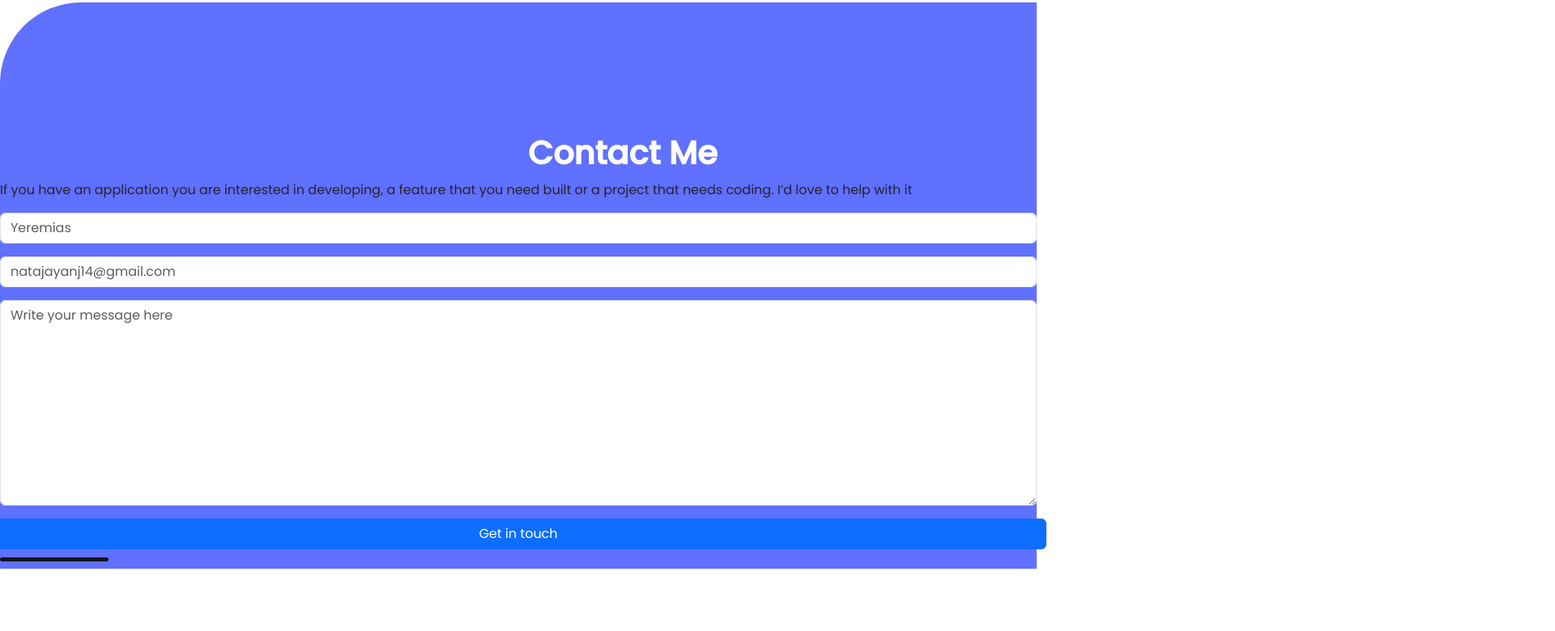
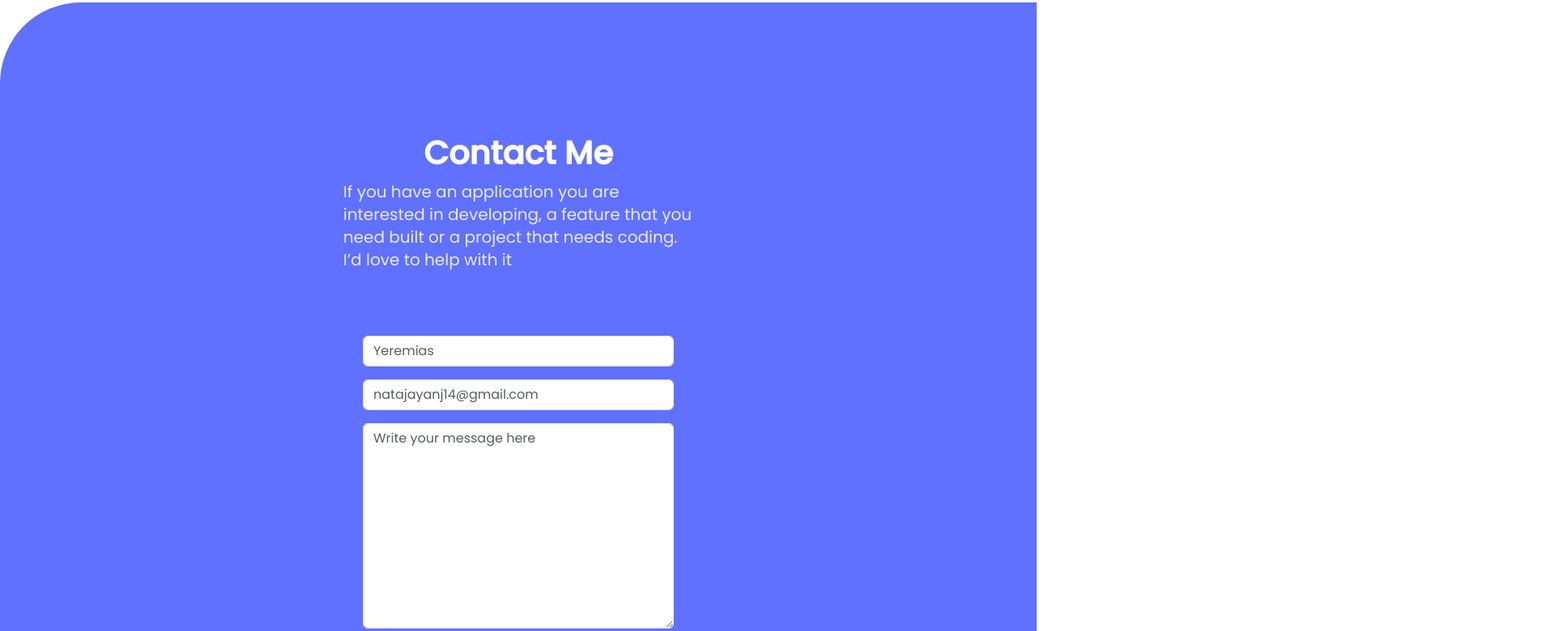
Before and after one commit to Ddiiro/Bootstrap-project, a plain HTML site: page index.html in a window 1280 px wide. Shown: the part 2753-3533 px from the top of the page at 81% size, 1920 px wide, since content can reach past the window. Before the commit the page ends 3456 px from the top, so only its background shows below. Drawn offline with nearby package versions, Linux system fonts and the light colour scheme.

Commit message:
Add styling to the contact page

```diff
--- a/index.html
+++ b/index.html
@@ -438,7 +438,7 @@
         <div id="contact-wrapper">
           <div id="form-wrapper ">
             <form action="https://formspree.io/f/xgebkzlz" method="post" class="row">
-            <h2 class="position-relative top-5 start-50 title">Contact Me</h2>
+            <h2 class=" title">Contact Me</h2>
             <p class="wrapper">
               If you have an application you are interested in developing,
               a feature that you need built or a project that needs coding.
@@ -455,9 +455,8 @@
                 <textarea placeholder="Write your message here" name="Message" class="form-control" id="" cols="30" rows="10" maxlength="500"
                 type="text" required></textarea>
               </div>
-              <button type="submit" class="btn btn-primary">Get in touch</button>
+              <button type="submit" class="btn">Get in touch</button>
             </form>
-            <div class="bottom"><img src="Images/Shape.png" alt=""></div>
           </div>
         </div>
 
--- a/style.css
+++ b/style.css
@@ -200,6 +200,8 @@ padding-top: 10rem;
  line-height: 52px;
  font-weight: 700;
  color:  #ffffff;
+ display: grid;
+place-content: center;
 }
 
 .container-fluid .row .col-8 #modal-text {
@@ -234,4 +236,36 @@ padding-top: 10rem;
     margin-right: 10px;
 }
 
-.
+.row .wrapper {
+ color:#EBEBFF;
+ font-size: 20px;
+ font-weight: 400;
+ line-height: 28px;
+ max-width: 35%;
+ margin: auto;
+ margin-bottom: 5rem;
+}
+
+.row .mb-3 .form-control{
+    width: 30%;
+    margin-top: 5rem;
+    margin: auto;
+}
+
+.row .btn {
+    border:  2px solid #dfe1e6;
+    color: #6070ff;
+    padding: 10px;
+    border-radius: 10px;
+    max-width: 142px;
+    max-height: 48px;
+    margin: auto;
+    margin-bottom: 3rem;
+    color: white;
+    box-shadow: #7f8cff;
+}
+
+.row .btn:hover {
+  background-color: #4053fc;
+  color: #fff;
+}
```
